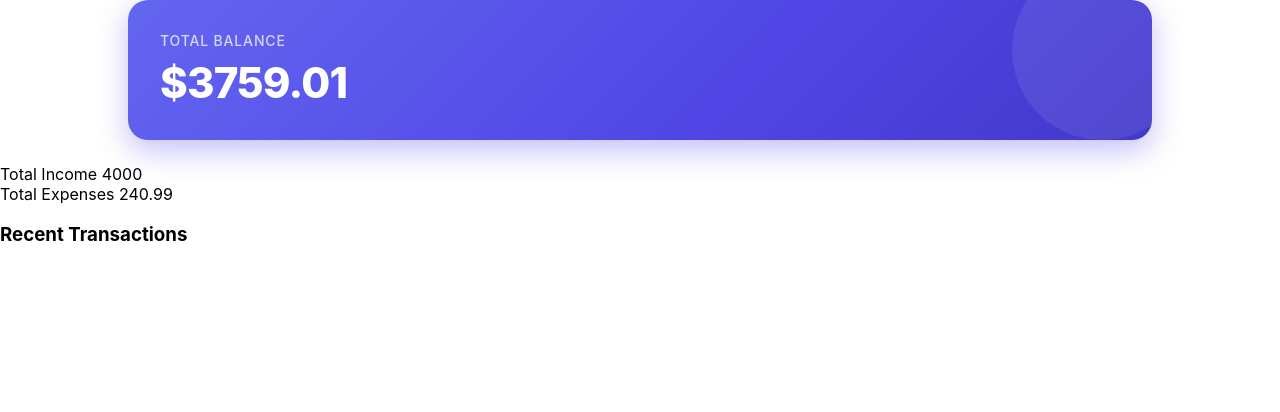
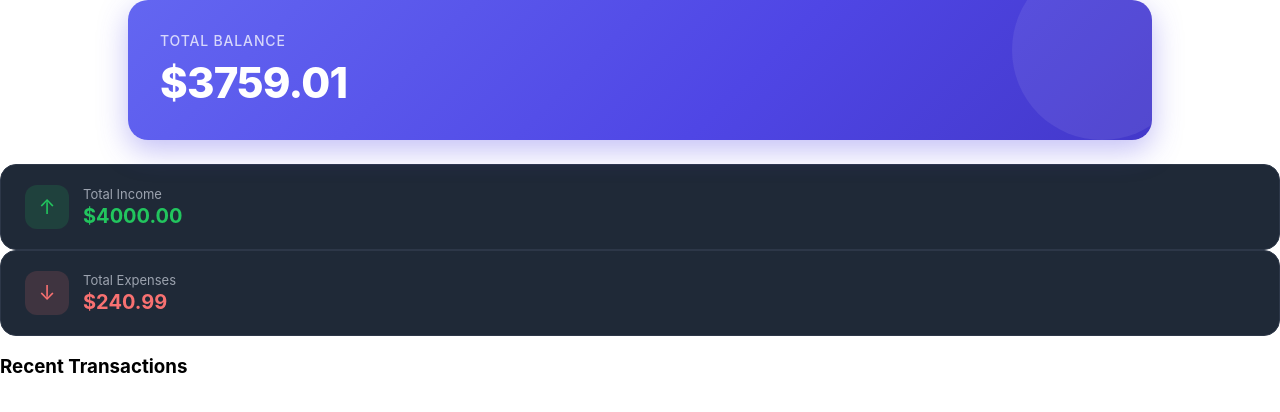
Before and after one commit to pochrahul55-ux/finance-tracker, a React (Vite) app in the folder finance-tracker-app/: page / in a window 1280 px wide. Shown: the top 412 px of the page. Built offline with nearby package versions, Linux system fonts and the light colour scheme; data requests are answered from the project's data file.

Commit message:
feat: enhance ExpenseCard and IncomeCard components with styled presentation

```diff
--- a/finance-tracker-app/src/components/ExpenseCard.jsx
+++ b/finance-tracker-app/src/components/ExpenseCard.jsx
@@ -1,3 +1,13 @@
+import styles from "./ExpenseCard.module.css";
+
 export default function ExpenseCard({ totalExpense }) {
-  return <div>Total Expenses {totalExpense}</div>;
+  return (
+    <div className={styles.summaryCard}>
+      <div className={styles.iconWrap}>↓</div>
+      <div className={styles.summaryText}>
+        <span className={styles.summaryLabel}>Total Expenses</span>
+        <span className={styles.summaryAmount}>${totalExpense.toFixed(2)}</span>
+      </div>
+    </div>
+  );
 }
--- /dev/null
+++ b/finance-tracker-app/src/components/ExpenseCard.module.css
@@ -0,0 +1,45 @@
+.summaryCard {
+  padding: 20px 24px;
+  border-radius: 16px;
+  background: #1f2937;
+  border: 1px solid #2d3748;
+  display: flex;
+  align-items: center;
+  gap: 14px;
+  transition: transform 0.15s ease, border-color 0.15s ease;
+}
+
+.summaryCard:hover {
+  transform: translateY(-2px);
+  border-color: #374151;
+}
+
+.iconWrap {
+  width: 44px;
+  height: 44px;
+  border-radius: 12px;
+  display: flex;
+  align-items: center;
+  justify-content: center;
+  font-size: 20px;
+  flex-shrink: 0;
+  background: rgba(248, 113, 113, 0.15);
+  color: #f87171;
+}
+
+.summaryText {
+  display: flex;
+  flex-direction: column;
+}
+
+.summaryLabel {
+  font-size: 13px;
+  color: #9ca3af;
+  margin-bottom: 2px;
+}
+
+.summaryAmount {
+  font-size: 20px;
+  font-weight: 700;
+  color: #f87171;
+}
--- a/finance-tracker-app/src/components/IncomeCard.jsx
+++ b/finance-tracker-app/src/components/IncomeCard.jsx
@@ -1,3 +1,13 @@
+import styles from "./IncomeCard.module.css";
+
 export default function IncomeCard({ totalIncome }) {
-  return <div>Total Income {totalIncome}</div>;
+  return (
+    <div className={styles.summaryCard}>
+      <div className={styles.iconWrap}>↑</div>
+      <div className={styles.summaryText}>
+        <span className={styles.summaryLabel}>Total Income</span>
+        <span className={styles.summaryAmount}>${totalIncome.toFixed(2)}</span>
+      </div>
+    </div>
+  );
 }
--- /dev/null
+++ b/finance-tracker-app/src/components/IncomeCard.module.css
@@ -0,0 +1,48 @@
+.summaryCard {
+  padding: 20px 24px;
+  border-radius: 16px;
+  background: #1f2937;
+  border: 1px solid #2d3748;
+  display: flex;
+  align-items: center;
+  gap: 14px;
+  transition:
+    transform 0.15s ease,
+    border-color 0.15s ease;
+  margin-top: 10px;
+}
+
+.summaryCard:hover {
+  transform: translateY(-2px);
+  border-color: #374151;
+}
+
+.iconWrap {
+  width: 44px;
+  height: 44px;
+  border-radius: 12px;
+  display: flex;
+  align-items: center;
+  justify-content: center;
+  font-size: 20px;
+  flex-shrink: 0;
+  background: rgba(34, 197, 94, 0.15);
+  color: #22c55e;
+}
+
+.summaryText {
+  display: flex;
+  flex-direction: column;
+}
+
+.summaryLabel {
+  font-size: 13px;
+  color: #9ca3af;
+  margin-bottom: 2px;
+}
+
+.summaryAmount {
+  font-size: 20px;
+  font-weight: 700;
+  color: #22c55e;
+}
```
